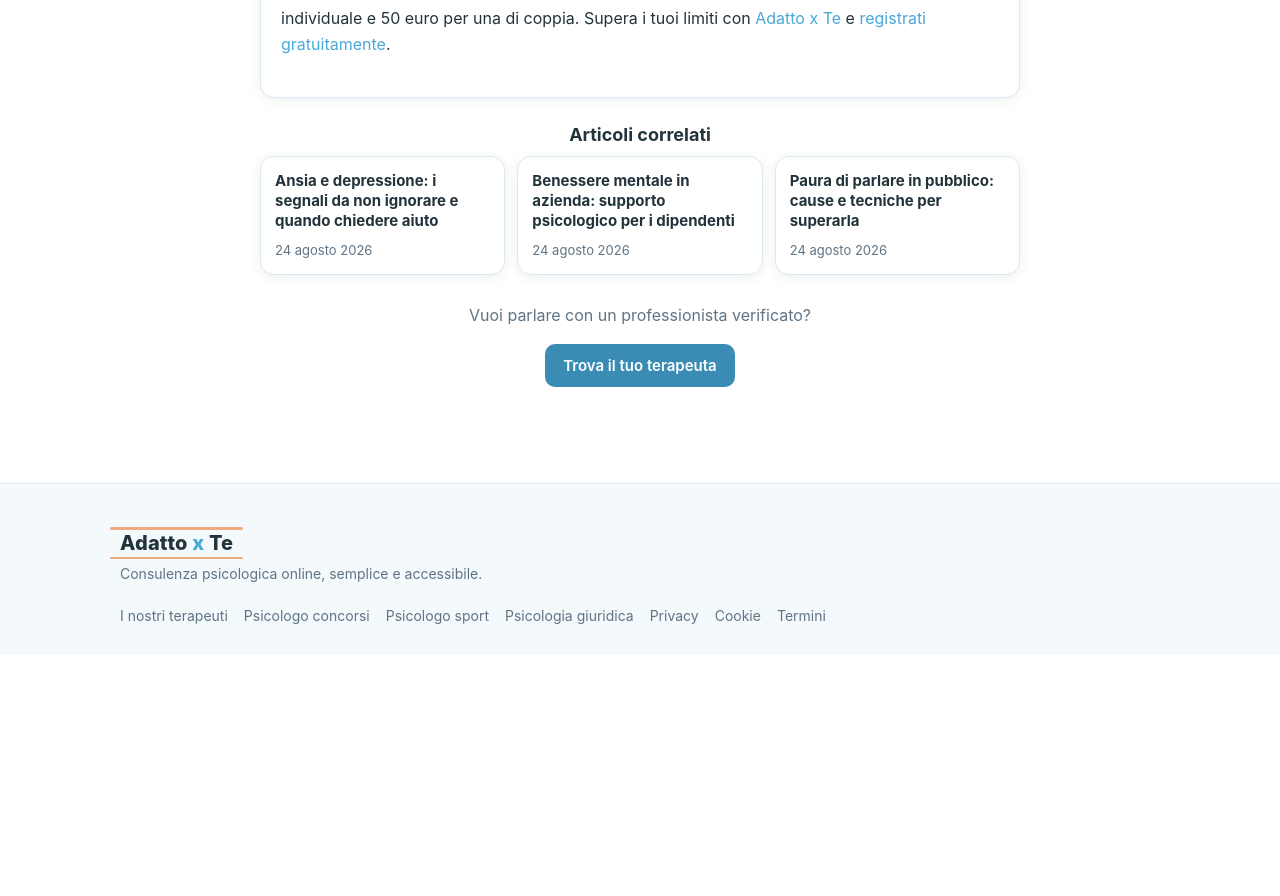
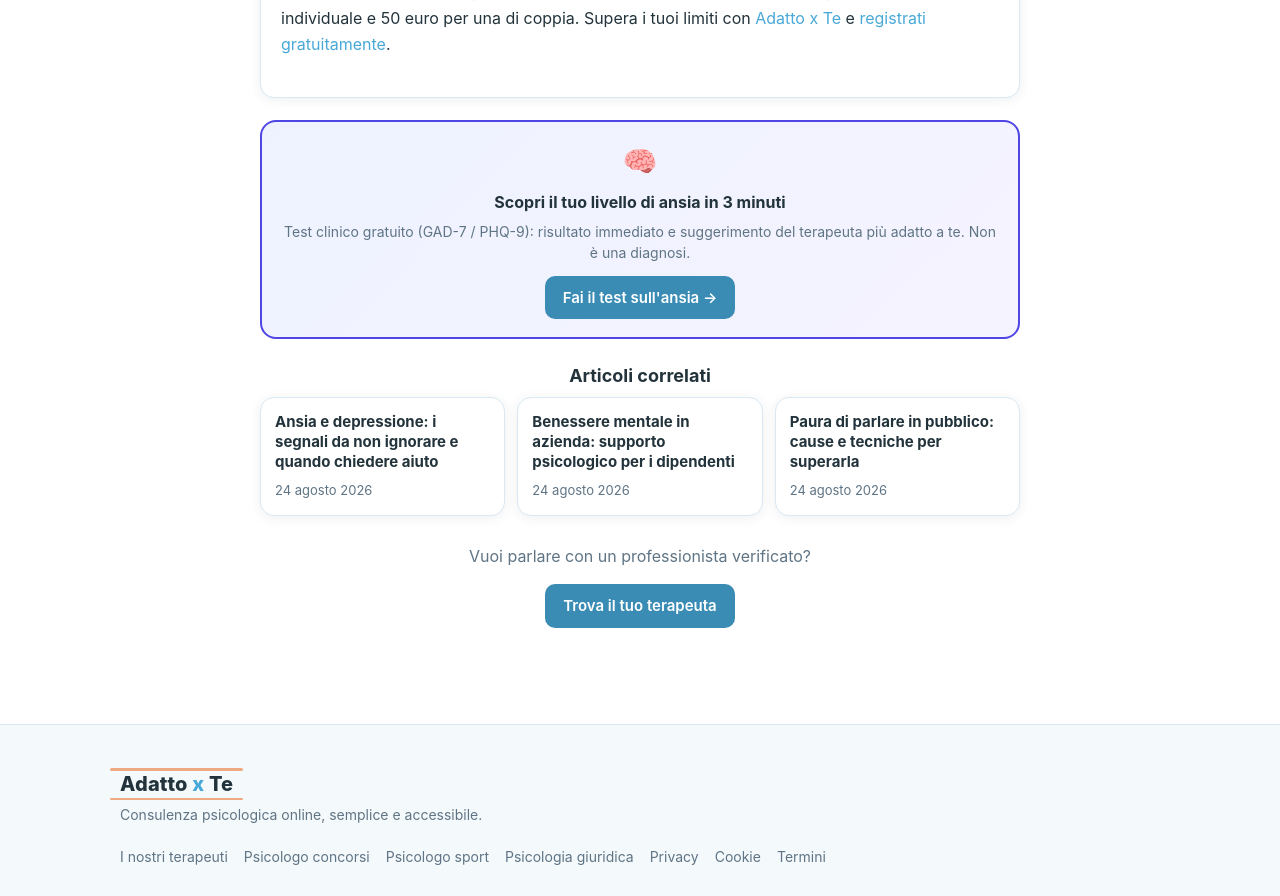
Before and after one commit to antonio-durso/adattoxte, a React (Vite) app in the folder frontend/: page /blog/ansia-da-prestazione in a window 1280 px wide. Shown: the part 1020-1916 px from the top of the page. Before the commit the page ends 1675 px from the top, so only its background shows below. Built offline with nearby package versions, Linux system fonts and the light colour scheme; no server answers.

Commit message:
E-E-A-T: schema medico MedicalWebPage su test/articoli, fonti scientifiche PubMed/APA/OMS, widget TestCta contenuto->strumento

```diff
--- /dev/null
+++ b/frontend/src/components/TestCta.jsx
@@ -0,0 +1,34 @@
+import { Link } from 'react-router-dom';
+
+/**
+ * TestCta — box call-to-action verso i test clinici gratuiti (GAD-7 / PHQ-9).
+ * Uso: <TestCta variant="ansia" /> oppure <TestCta variant="umore" />
+ * Da inserire nel corpo/fondo di articoli e landing (Fase C1 della direttiva).
+ */
+export default function TestCta({ variant = 'ansia', title, text }) {
+  const isAnsia = variant !== 'umore';
+  return (
+    <div
+      style={{
+        background: 'linear-gradient(135deg, #eef2ff, #f5f3ff)',
+        border: '2px solid #4f46e5',
+        borderRadius: 16,
+        padding: '18px 20px',
+        margin: '22px 0',
+        textAlign: 'center',
+      }}
+    >
+      <div style={{ fontSize: 28 }}>🧠</div>
+      <strong style={{ display: 'block', margin: '6px 0', fontSize: 16 }}>
+        {title || (isAnsia ? 'Scopri il tuo livello di ansia in 3 minuti' : 'Scopri come stai in 3 minuti')}
+      </strong>
+      <p className="muted" style={{ fontSize: 14, margin: '0 0 12px' }}>
+        {text ||
+          'Test clinico gratuito (GAD-7 / PHQ-9): risultato immediato e suggerimento del terapeuta più adatto a te. Non è una diagnosi.'}
+      </p>
+      <Link to="/test" className="btn btn-primary">
+        {isAnsia ? "Fai il test sull'ansia →" : "Fai il test sull'umore →"}
+      </Link>
+    </div>
+  );
+}
--- a/frontend/src/pages/BlogArticle.jsx
+++ b/frontend/src/pages/BlogArticle.jsx
@@ -1,6 +1,7 @@
 import { Link, useParams } from 'react-router-dom';
 import { getArticle, articles } from '../content/articles';
 import Seo from '../components/Seo';
+import TestCta from '../components/TestCta';
 
 function formatDate(iso) {
   try {
@@ -37,6 +38,38 @@ export default function BlogArticle() {
 
   const minutes = readingMinutes(article.body);
   const keyword = (article.keyword || '').toLowerCase();
+  // Schema medico per contenuti salute (E-E-A-T, settore YMYL)
+  const medical = /ansia|depress|stress|psicolog|panic|salute|benessere|sonno|trauma|umore/i.test(
+    keyword + ' ' + (article.title || '')
+  );
+  const articleSchema = medical
+    ? {
+        '@context': 'https://schema.org',
+        '@type': 'MedicalWebPage',
+        headline: article.title,
+        description: article.metaDescription,
+        datePublished: article.date,
+        dateModified: article.date,
+        inLanguage: 'it',
+        author: { '@type': 'Organization', name: 'Redazione Adatto x Te' },
+        publisher: { '@type': 'Organization', name: 'Adatto x Te' },
+        about: { '@type': 'MedicalCondition', name: 'Salute mentale e benessere psicologico' },
+        mainEntityOfPage: `https://adattoxte.vercel.app/blog/${article.slug}`,
+      }
+    : {
+        '@context': 'https://schema.org',
+        '@type': 'Article',
+        headline: article.title,
+        description: article.metaDescription,
+        datePublished: article.date,
+        dateModified: article.date,
+        inLanguage: 'it',
+        author: { '@type': 'Organization', name: 'Redazione Adatto x Te' },
+        publisher: { '@type': 'Organization', name: 'Adatto x Te' },
+        mainEntityOfPage: `https://adattoxte.vercel.app/blog/${article.slug}`,
+      };
+  // Test consigliato in base al tema dell'articolo (Hub & Spoke)
+  const testVariant = /umore|depress|tristez|burnout|sonno/i.test(keyword + ' ' + article.title) ? 'umore' : 'ansia';
   const related = articles
     .filter((a) => a.slug !== article.slug)
     .sort((a, b) => {
@@ -53,18 +86,7 @@ export default function BlogArticle() {
         description={article.metaDescription}
         path={`/blog/${article.slug}`}
         image="https://adattoxte.vercel.app/images/hero.jpg"
-        jsonLd={{
-          '@context': 'https://schema.org',
-          '@type': 'Article',
-          headline: article.title,
-          description: article.metaDescription,
-          datePublished: article.date,
-          dateModified: article.date,
-          inLanguage: 'it',
-          author: { '@type': 'Organization', name: 'Redazione Adatto x Te' },
-          publisher: { '@type': 'Organization', name: 'Adatto x Te' },
-          mainEntityOfPage: `https://adattoxte.vercel.app/blog/${article.slug}`,
-        }}
+        jsonLd={articleSchema}
       />
       <Link to="/blog" className="muted small" style={{ display: 'inline-block', marginBottom: 12 }}>
         ← Torna al blog
@@ -83,6 +105,11 @@ export default function BlogArticle() {
         </div>
         <div dangerouslySetInnerHTML={{ __html: article.body }} />
       </article>
+
+      {/* CTA verso i test clinici (contenuto → strumento) */}
+      <div style={{ maxWidth: 760, margin: '0 auto' }}>
+        <TestCta variant={testVariant} />
+      </div>
 
       {related.length > 0 && (
         <div style={{ maxWidth: 760, margin: '26px auto 0' }}>
--- a/frontend/src/pages/CheckIn.jsx
+++ b/frontend/src/pages/CheckIn.jsx
@@ -1,5 +1,6 @@
 import { useState } from 'react';
 import { Link } from 'react-router-dom';
+import Seo from '../components/Seo';
 
 // Test di benessere gratuiti (modello Talkspace/BetterHelp — "free mental health tests")
 // GAD-7 (ansia) e PHQ-9 (umore), scale di dominio pubblico.
@@ -59,6 +60,25 @@ export default function CheckIn() {
 
   return (
     <div className="container section" style={{ maxWidth: 680, margin: '0 auto' }}>
+      <Seo
+        title="Test ansia GAD-7 e umore PHQ-9 gratuiti"
+        description="Test di benessere gratuiti basati sulle scale cliniche GAD-7 e PHQ-9: risultato immediato e suggerimento del terapeuta giusto per te. Non è una diagnosi."
+        path="/test"
+        jsonLd={{
+          '@context': 'https://schema.org',
+          '@type': 'MedicalWebPage',
+          name: 'Test ansia GAD-7 e umore PHQ-9',
+          description: 'Test di screening gratuiti per ansia (GAD-7) e umore (PHQ-9) con risultato immediato e suggerimento terapeuta.',
+          inLanguage: 'it',
+          audience: { '@type': 'MedicalAudience', name: 'Adulti che vogliono valutare il proprio benessere emotivo' },
+          about: [
+            { '@type': 'MedicalCondition', name: "Disturbo d'ansia generalizzata" },
+            { '@type': 'MedicalCondition', name: 'Depressione' },
+          ],
+          isPartOf: { '@type': 'WebSite', name: 'Adatto x Te', url: 'https://adattoxte.vercel.app' },
+          mainEntityOfPage: 'https://adattoxte.vercel.app/test',
+        }}
+      />
       <h1>🧠 Test di benessere gratuito</h1>
       <p className="muted">
         Rispondi con sincerità a 7-9 domande e ricevi subito un orientamento sul tuo stato
@@ -156,6 +176,40 @@ export default function CheckIn() {
           </p>
         </>
       )}
+
+      {/* Fonti scientifiche (E-E-A-T: settore YMYL salute) */}
+      <div className="card" style={{ padding: 18, marginTop: 22, background: '#f8fafc' }}>
+        <h2 style={{ fontSize: 16, margin: '0 0 8px' }}>📚 Fonti scientifiche</h2>
+        <p className="muted small" style={{ margin: '0 0 8px' }}>
+          I test si basano sulle scale cliniche internazionali GAD-7 e PHQ-9, validate dalla ricerca:
+        </p>
+        <ul className="muted small" style={{ margin: 0, paddingLeft: 18, lineHeight: 1.9 }}>
+          <li>
+            Spitzer RL, Kroenke K, Williams JBW, Löwe B. (2006) —{' '}
+            <a href="https://pubmed.ncbi.nlm.nih.gov/16717171/" target="_blank" rel="noopener">
+              GAD-7: scala di valutazione del disturbo d'ansia generalizzata (PubMed)
+            </a>
+          </li>
+          <li>
+            Kroenke K, Spitzer RL, Williams JBW. (2001) —{' '}
+            <a href="https://pubmed.ncbi.nlm.nih.gov/11556941/" target="_blank" rel="noopener">
+              PHQ-9: validità della scala per la severità della depressione (PubMed)
+            </a>
+          </li>
+          <li>
+            American Psychological Association —{' '}
+            <a href="https://www.apa.org/topics/anxiety" target="_blank" rel="noopener">
+              Ansia: cos'è, sintomi e come si manifesta (APA)
+            </a>
+          </li>
+          <li>
+            Organizzazione Mondiale della Sanità —{' '}
+            <a href="https://www.who.int/news-room/fact-sheets/detail/anxiety-disorders" target="_blank" rel="noopener">
+              Disturbi d'ansia: scheda informativa (OMS)
+            </a>
+          </li>
+        </ul>
+      </div>
     </div>
   );
 }
```
Also changed, not shown: 1 other file (tests, documents, lock files or other folders).
